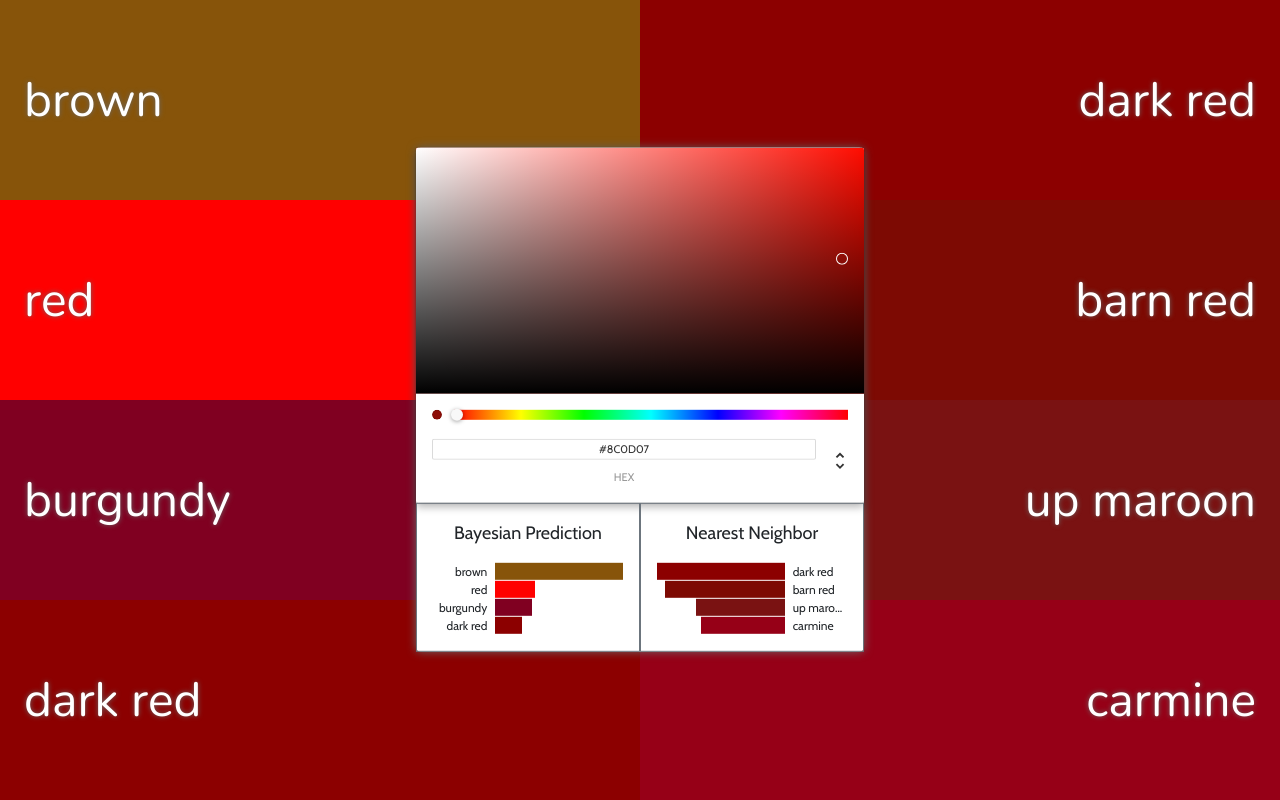
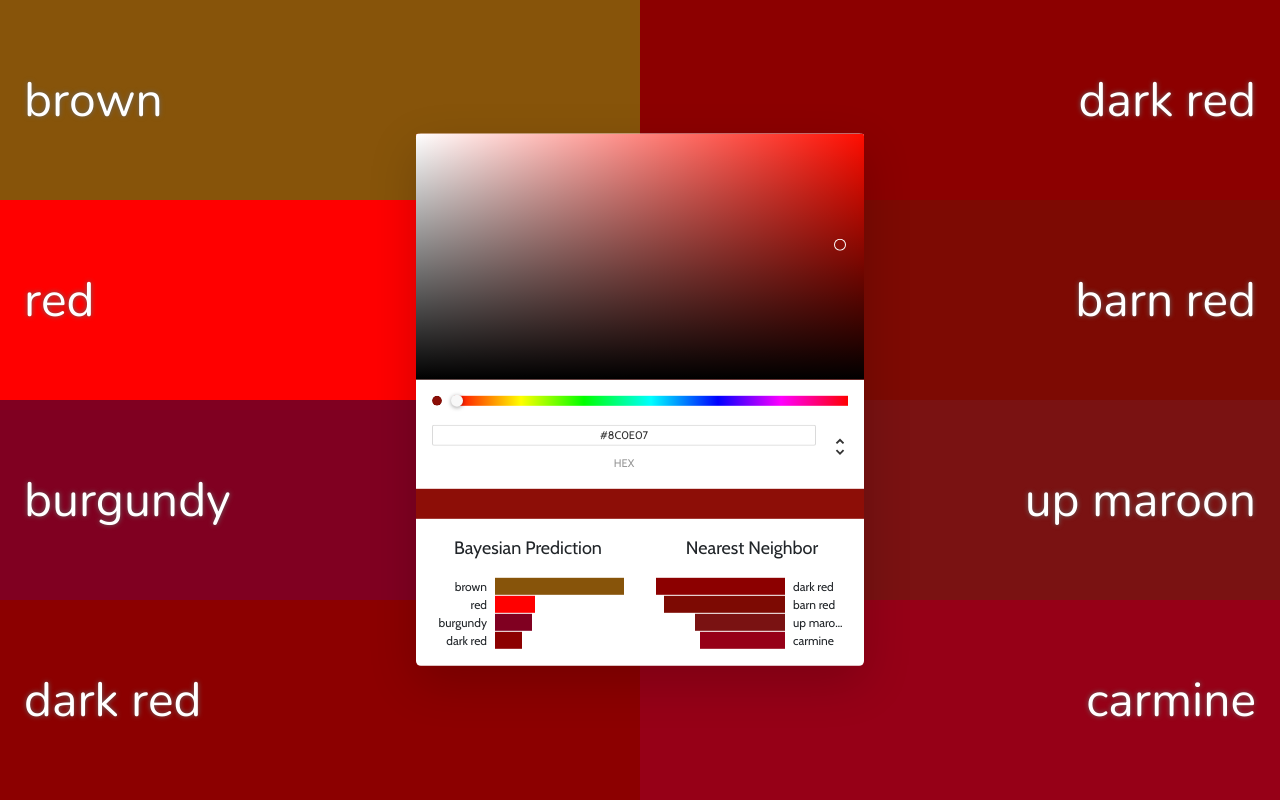
Before and after one commit to zbchen29/color-inference-app, a React (Create React App) app: page / in a window 1280 px wide. Built offline with nearby package versions, Linux system fonts and the light colour scheme; the HTML template or start-up script is replaced by a standard one.

Commit message:
Changes to updating color

```diff
--- a/src/home/BarPlot.js
+++ b/src/home/BarPlot.js
@@ -53,7 +53,7 @@ class BarPlot extends Component {
 
     render() {
         return (
-            <div className="container txt-sm p-3 border border-secondary">
+            <div className="container txt-sm p-3">
                 { this.createBars() }
             </div>
         )
--- a/src/home/Home.js
+++ b/src/home/Home.js
@@ -26,8 +26,8 @@ class Home extends Component {
                 },
                 hsl: {
                     h:3,
-                    s:90,
-                    l:29
+                    s:0.9,
+                    l:0.29
                 }
             },
             inferred: this.infer({r:140, g:13, b:7},4),
@@ -101,7 +101,7 @@ class Home extends Component {
         return (
             <div>
                 <InferBackground inferred={this.state.inferred} nearest={this.state.nearest}/>
-                <InferBox onChange={this.handleChange} color={this.state.color} inferred={this.state.inferred} nearest={this.state.nearest}/>
+                <InferBox onChange={this.handleChange} color={this.state.color.hsl} inferred={this.state.inferred} nearest={this.state.nearest}/>
             </div>
         )
     }
--- a/src/home/InferBox.css
+++ b/src/home/InferBox.css
@@ -1,13 +1,16 @@
 .infer-box {
     position: absolute;
     background-color: white;
-    box-shadow: dimgray 0px 0px 10px;
     width: 35vw;
     left: 50%;
     top: 50%;
     transform: translate(-50%, -50%);
     z-index: 1;
     user-select: none;
+}
+
+.color-band {
+    height: 30px;
 }
 
 .force-sans{
--- a/src/home/InferBox.js
+++ b/src/home/InferBox.js
@@ -7,8 +7,10 @@ import BarPlot from './BarPlot';
 class InferBox extends Component {
     render() {
         return (
-            <div className="infer-box rounded-lg">
-                <ChromePicker className="w-100 force-sans" disableAlpha={true} onChange={this.props.onChange} color={this.props.color}/>
+            <div className="infer-box rounded-lg shadow-lg">
+                <ChromePicker className="w-100 force-sans shadow-none" disableAlpha={true} onChange={this.props.onChange} color={this.props.color}/>
+                <div className="color-band" style={{backgroundColor:"hsl(" + this.props.color.h + "," + this.props.color.s*100 + "%," + this.props.color.l*100 + "%)"}}></div>
+
                 <div className="d-flex flex-row">
                     <BarPlot side="left" names={this.props.inferred.map(x => x[0])} values={this.props.inferred.map(x => x[1])}>Bayesian Prediction</BarPlot>
                     <BarPlot side="right" names={this.props.nearest.map(x => x[0])} values={this.props.nearest.map(x => 1/(x[1]+1))}>Nearest Neighbor</BarPlot>
```
